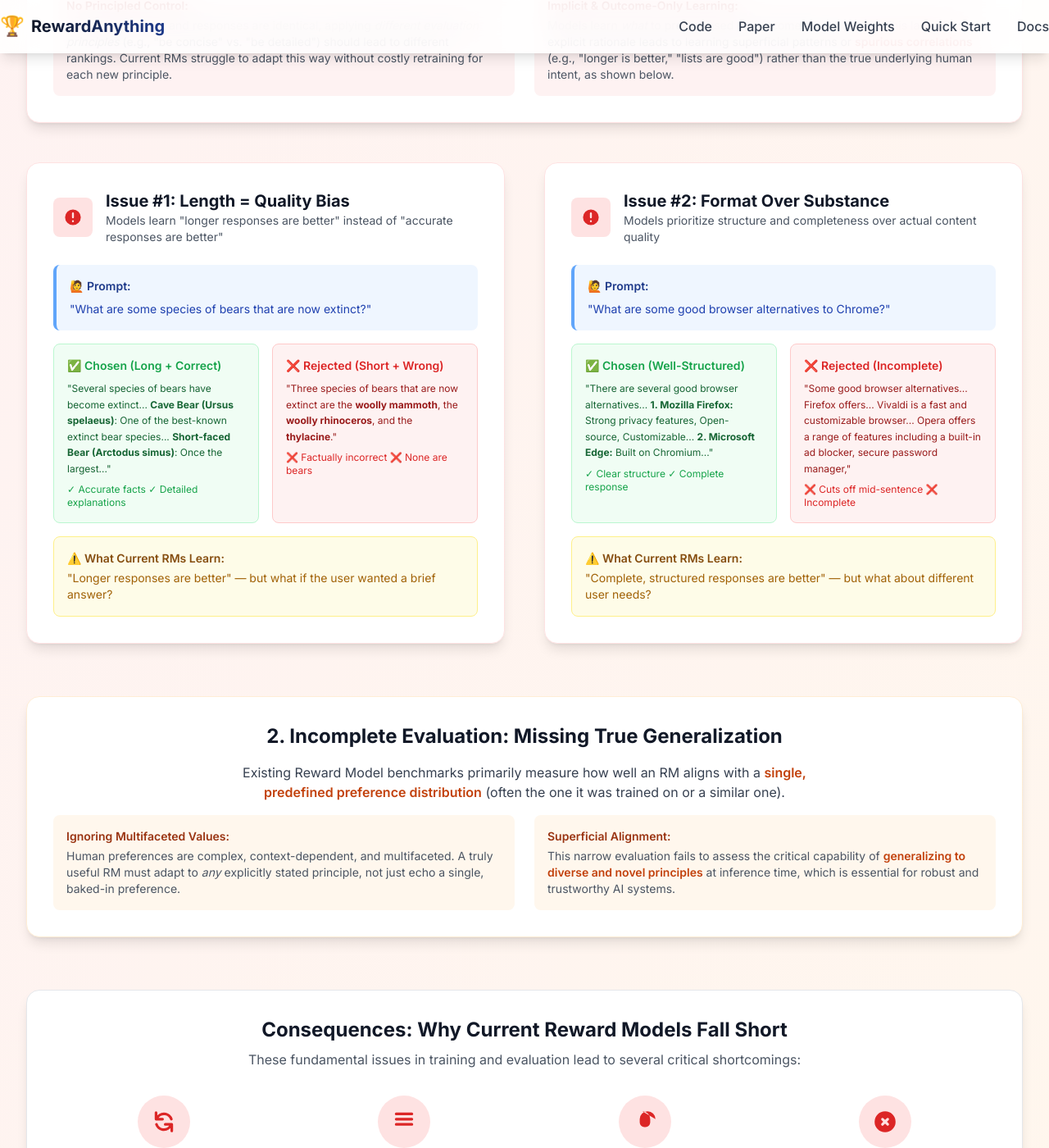
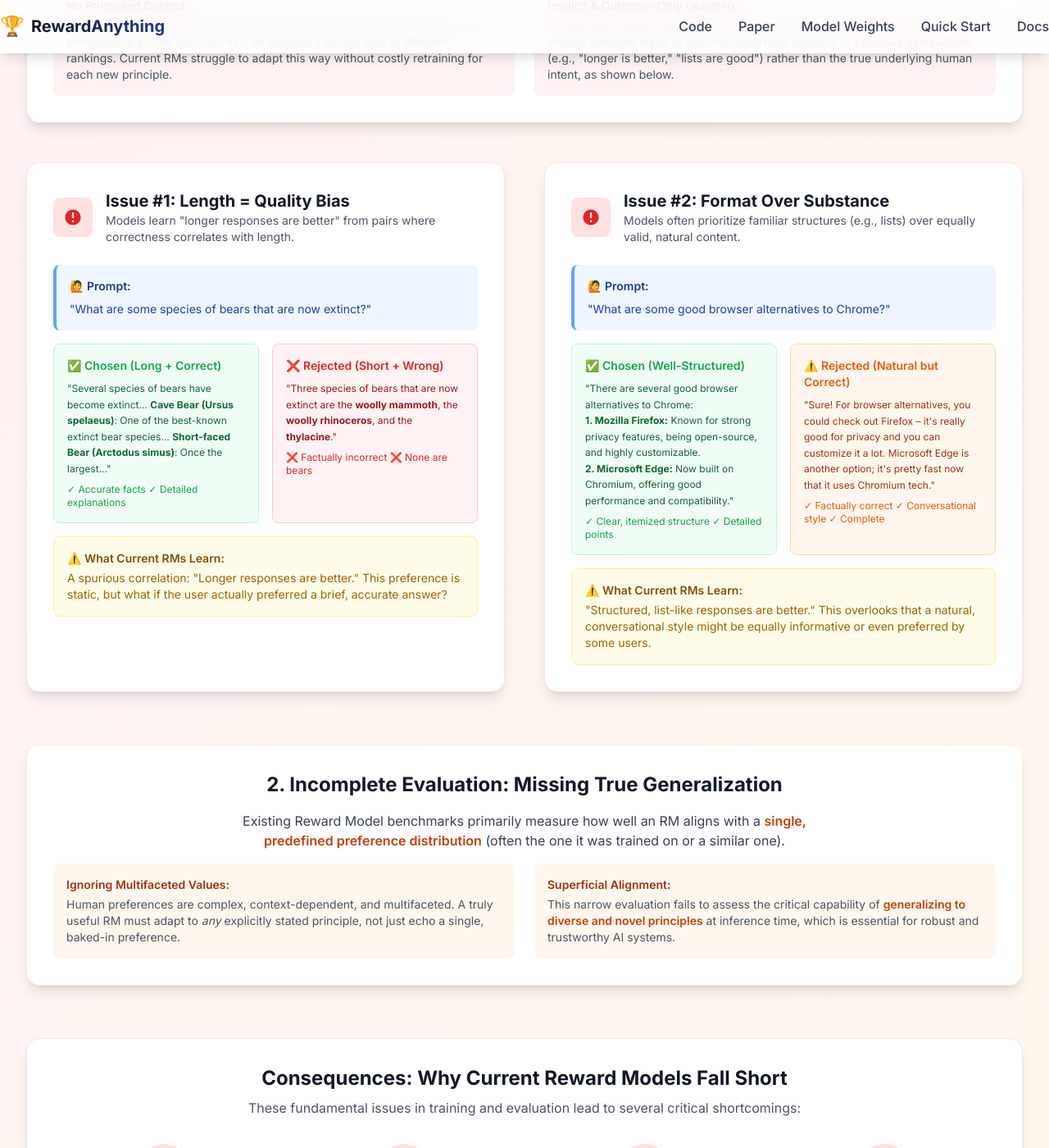
Before and after one commit to zhuohaoyu/RewardAnything, a Jekyll site: the page built from pages/index.html, in a window 1280 px wide and 1400 px high, scrolled down 1274 px. Shown: the whole window at 82% size. Built offline with Jekyll 4.4.1, drawn with Linux system fonts in a browser that asks for light colours; nearby versions of some CDN libraries; some of the changed text lies outside the part shown.

Commit message:
Revise index.html to enhance clarity on issues with current reward models, including biases in response length and structure. Update descriptions to reflect the nuances of user preferences and the limitations of model adaptability, emphasizing the need for more flexible and context-aware evaluations.

```diff
--- a/pages/index.html
+++ b/pages/index.html
@@ -126,7 +126,7 @@ description: "RewardAnything: Generalizable Principle-Following Reward Models"
                     </div>
                     <div>
                         <h3 class="text-xl font-bold text-gray-900">Issue #1: Length = Quality Bias</h3>
-                        <p class="text-sm text-gray-600">Models learn "longer responses are better" instead of "accurate responses are better"</p>
+                        <p class="text-sm text-gray-600">Models learn "longer responses are better" from pairs where correctness correlates with length.</p>
                     </div>
                 </div>
 
@@ -164,12 +164,12 @@ description: "RewardAnything: Generalizable Principle-Following Reward Models"
 
                     <div class="bg-yellow-50 p-4 rounded-lg border border-yellow-200">
                         <div class="text-sm font-semibold text-yellow-800 mb-1">⚠️ What Current RMs Learn:</div>
-                        <p class="text-yellow-700 text-sm">"Longer responses are better" — but what if the user wanted a brief answer?</p>
+                        <p class="text-yellow-700 text-sm">A spurious correlation: "Longer responses are better." This preference is static, but what if the user actually preferred a brief, accurate answer?</p>
                     </div>
                 </div>
             </div>
 
-            <!-- Case 2: Format Over Content -->
+            <!-- Case 2: Format Over Substance -->
             <div class="bg-white rounded-2xl p-8 shadow-lg border border-red-100">
                 <div class="flex items-center mb-6">
                     <div class="bg-red-100 p-3 rounded-lg mr-4">
@@ -179,7 +179,7 @@ description: "RewardAnything: Generalizable Principle-Following Reward Models"
                     </div>
                     <div>
                         <h3 class="text-xl font-bold text-gray-900">Issue #2: Format Over Substance</h3>
-                        <p class="text-sm text-gray-600">Models prioritize structure and completeness over actual content quality</p>
+                        <p class="text-sm text-gray-600">Models often prioritize familiar structures (e.g., lists) over equally valid, natural content.</p>
                     </div>
                 </div>
 
@@ -195,29 +195,31 @@ description: "RewardAnything: Generalizable Principle-Following Reward Models"
                                 <span class="text-green-600 font-semibold text-sm mr-2">✅ Chosen (Well-Structured)</span>
                             </div>
                             <p class="text-green-800 text-xs leading-relaxed">
-                                "There are several good browser alternatives... <strong>1. Mozilla Firefox:</strong> Strong privacy features, Open-source, Customizable... <strong>2. Microsoft Edge:</strong> Built on Chromium..."
+                                "There are several good browser alternatives to Chrome:
+                                <br><strong>1. Mozilla Firefox:</strong> Known for strong privacy features, being open-source, and highly customizable.
+                                <br><strong>2. Microsoft Edge:</strong> Now built on Chromium, offering good performance and compatibility."
                             </p>
                             <div class="mt-2 text-xs text-green-600">
-                                ✓ Clear structure ✓ Complete response
+                                ✓ Clear, itemized structure ✓ Detailed points
                             </div>
                         </div>
 
-                        <div class="bg-red-50 p-4 rounded-lg border border-red-200">
+                        <div class="bg-orange-50 p-4 rounded-lg border border-orange-200">
                             <div class="flex items-center mb-2">
-                                <span class="text-red-600 font-semibold text-sm mr-2">❌ Rejected (Incomplete)</span>
+                                <span class="text-orange-600 font-semibold text-sm mr-2">⚠️ Rejected (Natural but Correct)</span>
                             </div>
-                            <p class="text-red-800 text-xs leading-relaxed">
-                                "Some good browser alternatives... Firefox offers... Vivaldi is a fast and customizable browser... Opera offers a range of features including a built-in ad blocker, secure password manager,"
+                            <p class="text-orange-800 text-xs leading-relaxed">
+                                "Sure! For browser alternatives, you could check out Firefox – it's really good for privacy and you can customize it a lot. Microsoft Edge is another option; it's pretty fast now that it uses Chromium tech."
                             </p>
-                            <div class="mt-2 text-xs text-red-600">
-                                ❌ Cuts off mid-sentence ❌ Incomplete
+                            <div class="mt-2 text-xs text-orange-600">
+                                ✓ Factually correct ✓ Conversational style ✓ Complete
                             </div>
                         </div>
                     </div>
 
                     <div class="bg-yellow-50 p-4 rounded-lg border border-yellow-200">
                         <div class="text-sm font-semibold text-yellow-800 mb-1">⚠️ What Current RMs Learn:</div>
-                        <p class="text-yellow-700 text-sm">"Complete, structured responses are better" — but what about different user needs?</p>
+                        <p class="text-yellow-700 text-sm">"Structured, list-like responses are better." This overlooks that a natural, conversational style might be equally informative or even preferred by some users.</p>
                     </div>
                 </div>
             </div>
@@ -249,42 +251,46 @@ description: "RewardAnything: Generalizable Principle-Following Reward Models"
             <div class="grid md:grid-cols-2 lg:grid-cols-4 gap-6">
                 <div class="text-center">
                     <div class="bg-red-100 w-16 h-16 rounded-full flex items-center justify-center mx-auto mb-4">
+                        <!-- Icon for Inflexible & Static Judgement (e.g., a shield or fixed block) -->
                         <svg class="w-8 h-8 text-red-600" fill="currentColor" viewBox="0 0 20 20">
-                            <path fill-rule="evenodd" d="M4 2a1 1 0 011 1v2.101a7.002 7.002 0 0111.601 2.566 1 1 0 11-1.885.666A5.002 5.002 0 005.999 7H9a1 1 0 010 2H4a1 1 0 01-1-1V3a1 1 0 011-1zm.008 9.057a1 1 0 011.276.61A5.002 5.002 0 0014.001 13H11a1 1 0 110-2h5a1 1 0 011 1v5a1 1 0 11-2 0v-2.101a7.002 7.002 0 01-11.601-2.566 1 1 0 01.61-1.276z" clip-rule="evenodd"/>
+                            <path d="M10 2.25A.75.75 0 0110.75 3v.685c.304.06.601.142.89.246l.22.079a12.506 12.506 0 006.283 1.848 1.25 1.25 0 01.958 1.239V10c0 .604-.205 1.168-.57 1.644-.26.335-.556.636-.88.898l-.32.26a11.014 11.014 0 01-5.062 1.73 11.014 11.014 0 01-5.062-1.73l-.32-.26c-.324-.262-.62-.563-.88-.898C2.205 11.168 2 10.604 2 10V7.077c0-.537.348-1.012.857-1.183a12.503 12.503 0 006.283-1.848l.22-.08c.289-.103.586-.185.89-.245V3A.75.75 0 0110 2.25z" />
                         </svg>
                     </div>
-                    <h4 class="font-semibold text-gray-900 mb-2">Static Preferences</h4>
-                    <p class="text-sm text-gray-600">Same criteria for all contexts — customer service vs academic research</p>
+                    <h4 class="font-semibold text-gray-900 mb-2">Inflexible & Static Judgement</h4>
+                    <p class="text-sm text-gray-600">RMs apply a fixed, learned preference, unable to adapt to varying contexts or explicit user instructions without retraining.</p>
                 </div>
 
                 <div class="text-center">
                     <div class="bg-red-100 w-16 h-16 rounded-full flex items-center justify-center mx-auto mb-4">
+                        <!-- Icon for Superficial & Biased Learning (e.g., list/format icon, or eye looking at surface) -->
                         <svg class="w-8 h-8 text-red-600" fill="currentColor" viewBox="0 0 20 20">
                             <path fill-rule="evenodd" d="M3 4a1 1 0 011-1h12a1 1 0 110 2H4a1 1 0 01-1-1zm0 4a1 1 0 011-1h12a1 1 0 110 2H4a1 1 0 01-1-1zm0 4a1 1 0 011-1h12a1 1 0 110 2H4a1 1 0 01-1-1z" clip-rule="evenodd"/>
                         </svg>
                     </div>
-                    <h4 class="font-semibold text-gray-900 mb-2">Spurious Correlations</h4>
-                    <p class="text-sm text-gray-600">Learn "length = quality" instead of actual quality metrics</p>
+                    <h4 class="font-semibold text-gray-900 mb-2">Superficial & Biased Learning</h4>
+                    <p class="text-sm text-gray-600">Lacking explicit rationale, RMs learn from outcomes, often latching onto superficial patterns (e.g., length, format) as proxies for quality.</p>
                 </div>
 
                 <div class="text-center">
                     <div class="bg-red-100 w-16 h-16 rounded-full flex items-center justify-center mx-auto mb-4">
+                        <!-- Icon for Poor Generalization (e.g., padlock, or diverging paths with a block) -->
                         <svg class="w-8 h-8 text-red-600" fill="currentColor" viewBox="0 0 20 20">
-                            <path fill-rule="evenodd" d="M18 8A6 6 0 006 8v2.5A3.5 3.5 0 009.5 14h1A3.5 3.5 0 0014 10.5V8a6 6 0 00-6-6z" clip-rule="evenodd"/>
+                           <path fill-rule="evenodd" d="M10 1a4.5 4.5 0 00-4.5 4.5V9H5a2 2 0 00-2 2v6a2 2 0 002 2h10a2 2 0 002-2v-6a2 2 0 00-2-2h-.5V5.5A4.5 4.5 0 0010 1zm3 8V5.5a3 3 0 10-6 0V9h6z" clip-rule="evenodd" />
                         </svg>
                     </div>
-                    <h4 class="font-semibold text-gray-900 mb-2">Implicit Learning</h4>
-                    <p class="text-sm text-gray-600">No explicit rationale — only outcome supervision from chosen-rejected pairs</p>
+                    <h4 class="font-semibold text-gray-900 mb-2">Poor Generalization to Novel Criteria</h4>
+                    <p class="text-sm text-gray-600">Trained and benchmarked on fixed preferences, RMs fail to generalize their judgment to new, diverse, or nuanced principles defined by users.</p>
                 </div>
 
                 <div class="text-center">
                     <div class="bg-red-100 w-16 h-16 rounded-full flex items-center justify-center mx-auto mb-4">
+                        <!-- Icon for Prohibitive Adaptation Costs (e.g., money bag with down arrow, or broken gear) -->
                         <svg class="w-8 h-8 text-red-600" fill="currentColor" viewBox="0 0 20 20">
                             <path fill-rule="evenodd" d="M10 18a8 8 0 100-16 8 8 0 000 16zM8.707 7.293a1 1 0 00-1.414 1.414L8.586 10l-1.293 1.293a1 1 0 101.414 1.414L10 11.414l1.293 1.293a1 1 0 001.414-1.414L11.414 10l1.293-1.293a1 1 0 00-1.414-1.414L10 8.586 8.707 7.293z" clip-rule="evenodd"/>
                         </svg>
                     </div>
-                    <h4 class="font-semibold text-gray-900 mb-2">Costly Adaptation</h4>
-                    <p class="text-sm text-gray-600">New criteria require expensive data collection and model retraining</p>
+                    <h4 class="font-semibold text-gray-900 mb-2">Prohibitive Adaptation Costs</h4>
+                    <p class="text-sm text-gray-600">Modifying an RM's core judgment or adapting to new principles typically demands expensive new data collection and full model retraining cycles.</p>
                 </div>
             </div>
         </div>
```
